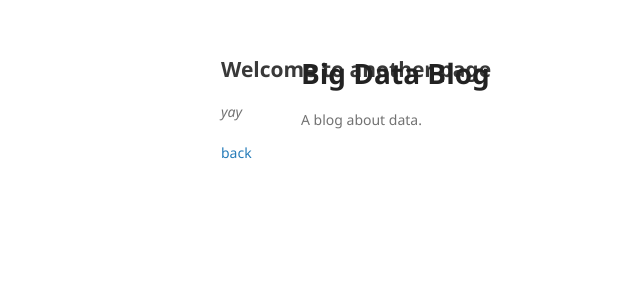
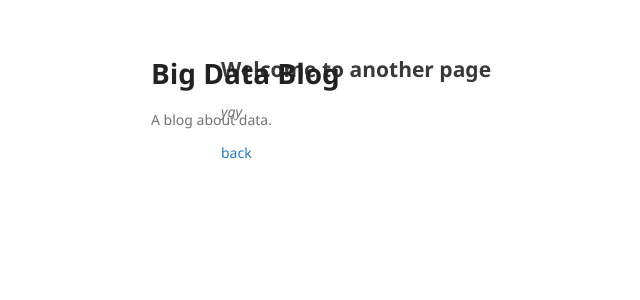
Before and after one commit to benquachtran/bigdatablog, a Jekyll site: the page built from another-page.md, in a window 1280 px wide. Shown: the top 300 px of the page, without its empty margins (49-689 px from the left). Built offline with Jekyll 4.4.1, drawn with Linux system fonts in a browser that asks for light colours; our own code applies the rules of GitHub Pages for plain Markdown files.

Commit message:
Update jekyll-theme-minimal.scss

```diff
--- a/_sass/jekyll-theme-minimal.scss
+++ b/_sass/jekyll-theme-minimal.scss
@@ -109,7 +109,7 @@ header {
   width:270px;
   float:left;
   position:fixed;
-  left:350px;
+  left:200px;
   -webkit-font-smoothing:subpixel-antialiased;
 }
 
```
